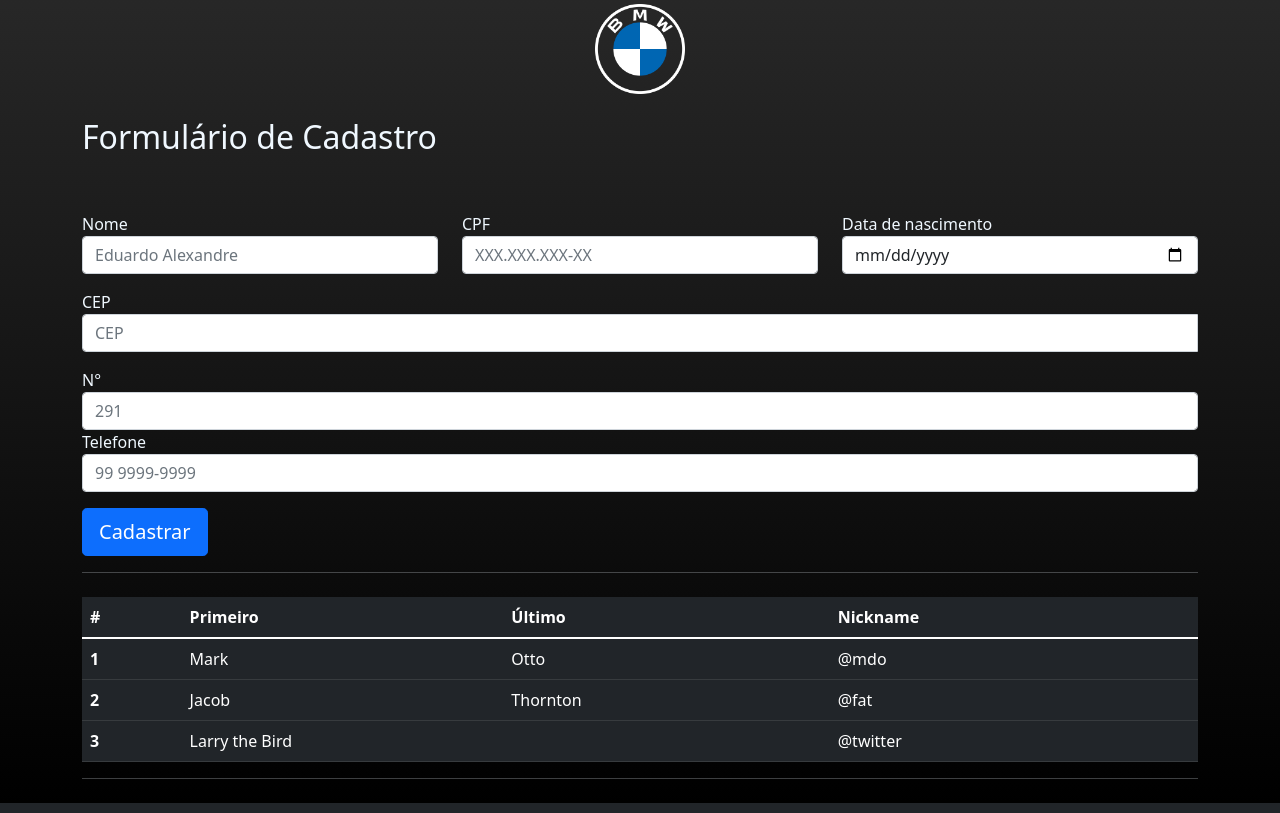
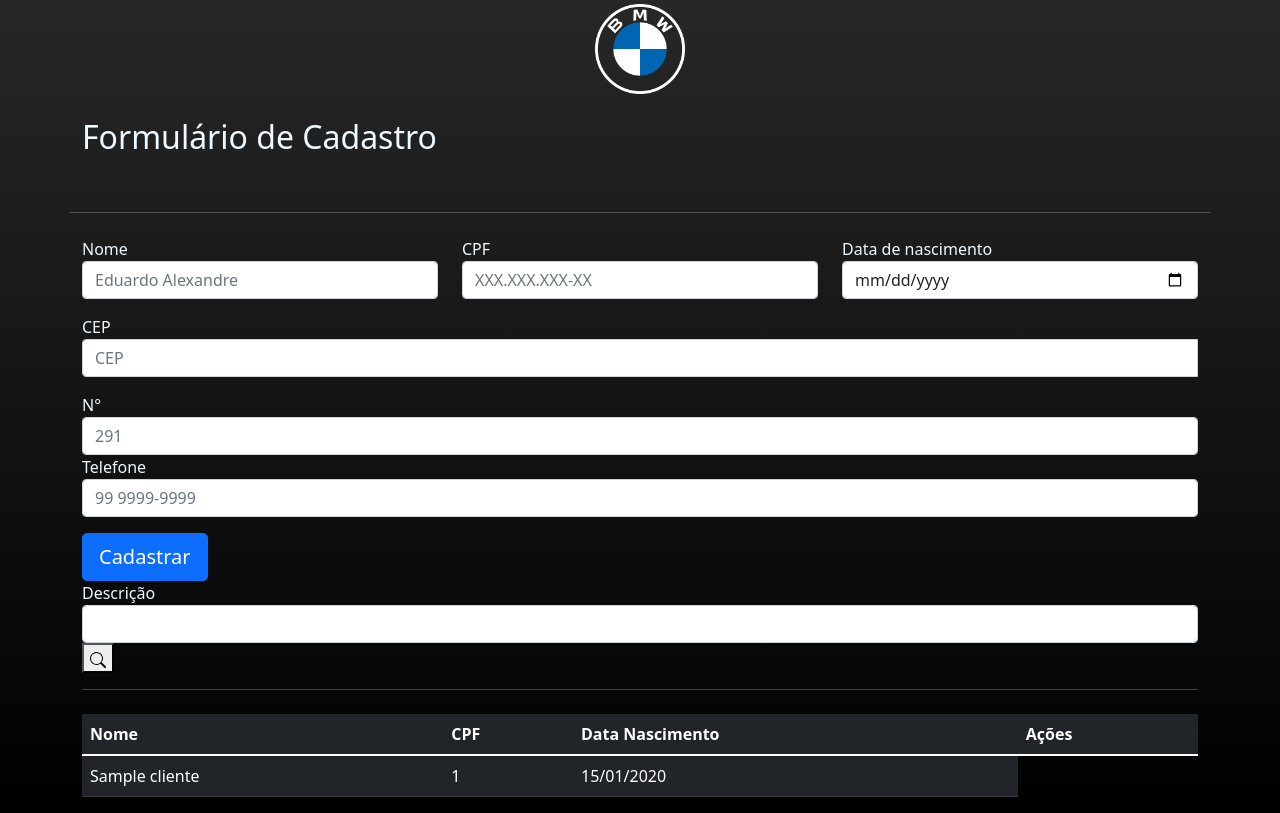
Before and after one commit to Echo-sec/bmw_joinville_sa, a PHP site: page /php/cadastroClienteForm.php in a window 1280 px wide. Shown: the part 199-1012 px from the top of the page. Run offline with PHP 8.4, Linux system fonts and the light colour scheme; tables that the repository leaves empty hold one stand-in row (values such as "Sample post").

Commit message:
update cadastro cliente

```diff
--- a/php/cadastroClienteForm.php
+++ b/php/cadastroClienteForm.php
@@ -1,9 +1,11 @@
 <!doctype html>
 <html lang="pt-br">
+
 <head>
   <meta charset="utf-8">
   <meta name="viewport" content="width=device-width, initial-scale=1">
-    <link href="https://cdn.jsdelivr.net/npm/bootstrap@5.1.3/dist/css/bootstrap.min.css" rel="stylesheet" integrity="sha384-1BmE4kWBq78iYhFldvKuhfTAU6auU8tT94WrHftjDbrCEXSU1oBoqyl2QvZ6jIW3" crossorigin="anonymous">
+  <link href="https://cdn.jsdelivr.net/npm/bootstrap@5.1.3/dist/css/bootstrap.min.css" rel="stylesheet"
+    integrity="sha384-1BmE4kWBq78iYhFldvKuhfTAU6auU8tT94WrHftjDbrCEXSU1oBoqyl2QvZ6jIW3" crossorigin="anonymous">
   <link rel="stylesheet" href="../css/style.css">
   <title>Cadastro de clientes</title>
 </head>
@@ -22,6 +24,7 @@
 
 
 </div>
+
 <body>
   <header>
     <nav class="navbar navbar-expand-lg navbar-dark bg-dark static-top">
@@ -30,13 +33,15 @@
           <img src="../imgLogin/Logo Bmw.png" alt="..." height="55">
           Bmw Joinville
         </a>
-      <button class="navbar-toggler" type="button" data-bs-toggle="collapse" data-bs-target="#navbarSupportedContent" aria-controls="navbarSupportedContent" aria-expanded="false" aria-label="Toggle navigation">
+        <button class="navbar-toggler" type="button" data-bs-toggle="collapse" data-bs-target="#navbarSupportedContent"
+          aria-controls="navbarSupportedContent" aria-expanded="false" aria-label="Toggle navigation">
           <span class="navbar-toggler-icon"></span>
         </button>
         <div class="collapse navbar-collapse" id="navbarSupportedContent">
           <ul class="navbar-nav ms-auto">
             <li class="nav-item dropdown">
-            <a class="nav-link dropdown-toggle" href="#" id="navbarDropdown" role="button" data-bs-toggle="dropdown" aria-expanded="false">
+              <a class="nav-link dropdown-toggle" href="#" id="navbarDropdown" role="button" data-bs-toggle="dropdown"
+                aria-expanded="false">
                 Menu
               </a>
               <ul class="dropdown-menu dropdown-menu-end" aria-labelledby="navbarDropdown">
@@ -50,8 +55,8 @@
     </nav>
   </header>
 
-    <div class="container" >
-      <div ></div>
+  <div class="container">
+    <div></div>
     <div class="py-5 text-left">
       <img class="d-block mx-auto mb-4" src="../imgLogin/Logo BMW.png" alt="" width="90" height="90">
       <h2>Formulário de Cadastro</h2>
@@ -64,21 +69,23 @@
           <div class="row">
             <div class="col-md-4 mb-3">
               <label for="primeiroNome">Nome</label>
-                  <input type="text" class="form-control" name="nome" id="primeiroNome" placeholder="Eduardo Alexandre" value="" required>
+              <input type="text" class="form-control" name="nome" id="primeiroNome" placeholder="Eduardo Alexandre"
+                value="" required>
               <div class="invalid-feedback">
                 É obrigatório inserir um nome válido.
               </div>
             </div>
             <div class="col-md-4 mb-3">
               <label for="sobrenome">CPF</label>
-                  <input type="number" class="form-control" name="cpf" id="CPF" placeholder="XXX.XXX.XXX-XX" value="" required>
+              <input type="number" class="form-control" name="cpf" id="CPF" placeholder="XXX.XXX.XXX-XX" value=""
+                required>
               <div class="invalid-feedback">
                 É obrigatório inserir um CPF válido.
               </div>
             </div>
             <div class="col-md-4 mb-3">
               <label for="sobrenome">Data de nascimento</label>
-                  <input type="date" class="form-control" name="dataNasc" id="CPF"  value="" required>
+              <input type="date" class="form-control" name="dataNasc" id="CPF" value="" required>
               <div class="invalid-feedback">
                 É obrigatório inserir uma data de nascimento.
               </div>
@@ -112,17 +119,64 @@
 
             <button class="btn btn-primary btn-lg btn-block" type="submit">Cadastrar</button>
         </form>
+
+        <form action="#" method="GET" class="formAcao">
+          <div class="form-group">
+            <label class="control-label" for="textoPesquisa">Descrição </label>
+            <input class="form-control" id="textoPesquisa" type="text" name="pesquisa">
+            <button type="submit" class="botaoAcao">
+              <svg xmlns="http://www.w3.org/2000/svg" width="16" height="16" fill="currentColor" class="bi bi-search"
+                viewBox="0 0 16 16">
+                <path
+                  d="M11.742 10.344a6.5 6.5 0 1 0-1.397 1.398h-.001c.03.04.062.078.098.115l3.85 3.85a1 1 0 0 0 1.415-1.414l-3.85-3.85a1.007 1.007 0 0 0-.115-.1zM12 6.5a5.5 5.5 0 1 1-11 0 5.5 5.5 0 0 1 11 0z" />
+              </svg>
+            </button>
+          </div>
+        </form>
         <hr class="mb-4">
         <table class="table table-hover table-dark">
           <thead>
             <tr>
-                    <th scope="col">#</th>
-                    <th scope="col">Primeiro</th>
-                    <th scope="col">Último</th>
-                    <th scope="col">Nickname</th>
+              <th scope="col">Nome</th>
+              <th scope="col">CPF</th>
+              <th scope="col">Data Nascimento</th>
+              <th scope="col">Ações</th>
             </tr>
           </thead>
-                <tbody>
+
+          <tr>
+            <?php
+                require_once("conexaoBanco.php");
+                $comando="SELECT nomeCompleto, cpf, dataNascimento from clientes";
+                 if(isset($_GET['pesquisa']) && $_GET['pesquisa']!=""){
+                     $comando.=" WHERE nomeCompleto LIKE '".$_GET['pesquisa']."%'";
+                 }
+                 $resultado=mysqli_query($conexao, $comando);
+                 $clientes=array();
+                 $linhas=mysqli_num_rows($resultado);
+                 if($linhas==0){
+                  echo "<tr><td colspan='6'>Nenhum Cliente encontrado</td></tr>";
+              }else{
+                  while($c = mysqli_fetch_assoc($resultado)){
+                         array_push($clientes, $c);
+                 }
+
+
+              foreach($clientes as $c){
+                  echo "<td>".$c['nomeCompleto']."</td>";
+                  echo "<td>".$c['cpf']."</td>";
+                  echo "<td>".date('d/m/Y', strtotime($c['dataNascimento']))."</td>";
+         ?>
+
+          </tr>
+          <?php } //fechamento foreach
+                } //fechamento else
+                ?>
+
+        </table>
+      </div>
+    </div>
+    <!-- <tbody>
                   <tr>
                     <th scope="row">1</th>
                     <td>Mark</td>
@@ -140,15 +194,20 @@
                     <td colspan="2">Larry the Bird</td>
                     <td>@twitter</td>
                   </tr>
-                </tbody>
+                </tbody> -->
     </table>
     <hr class="mb-4">
+
+
 
   </div>
   </div>
   </div>
-    <script src="https://cdn.jsdelivr.net/npm/bootstrap@5.1.3/dist/js/bootstrap.bundle.min.js" integrity="sha384-ka7Sk0Gln4gmtz2MlQnikT1wXgYsOg+OMhuP+IlRH9sENBO0LRn5q+8nbTov4+1p" crossorigin="anonymous"></script>
+  <script src="https://cdn.jsdelivr.net/npm/bootstrap@5.1.3/dist/js/bootstrap.bundle.min.js"
+    integrity="sha384-ka7Sk0Gln4gmtz2MlQnikT1wXgYsOg+OMhuP+IlRH9sENBO0LRn5q+8nbTov4+1p"
+    crossorigin="anonymous"></script>
 
 
 </body>
+
 </html>
```
Lines whose indentation alone changed are shown as unchanged.
